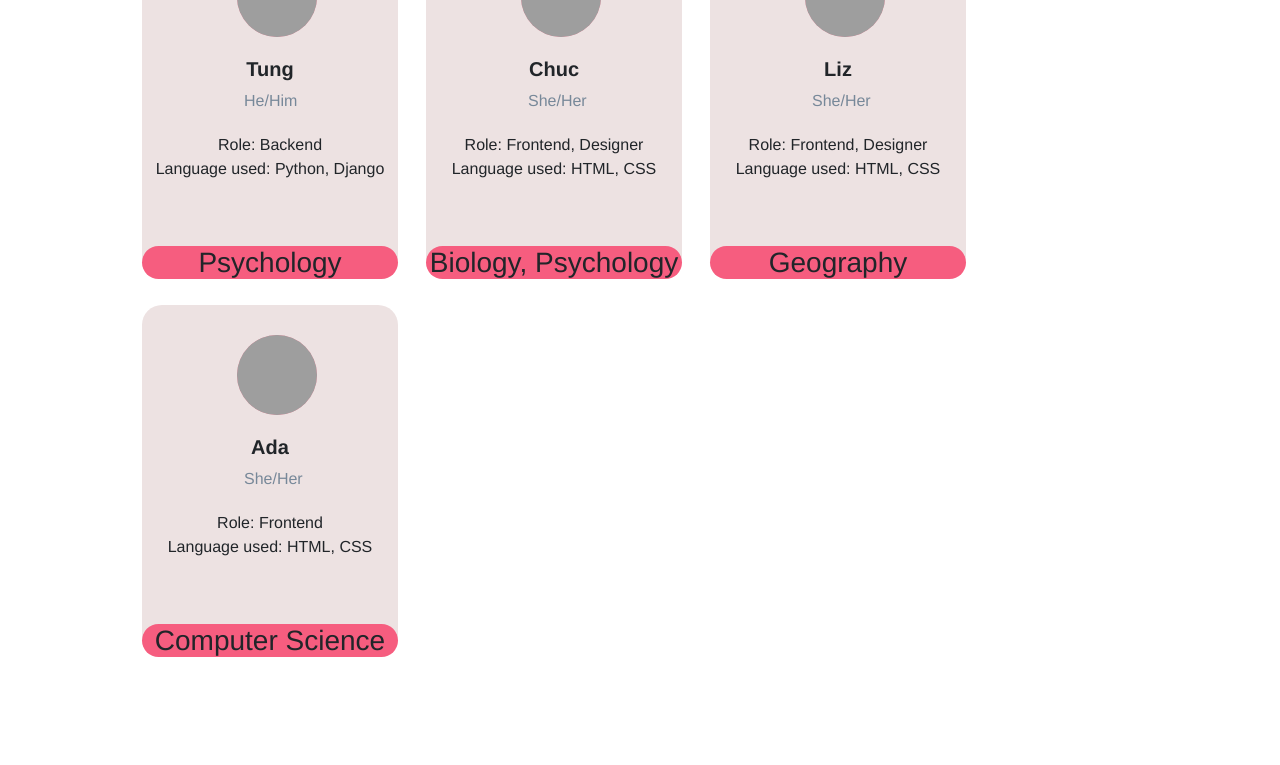
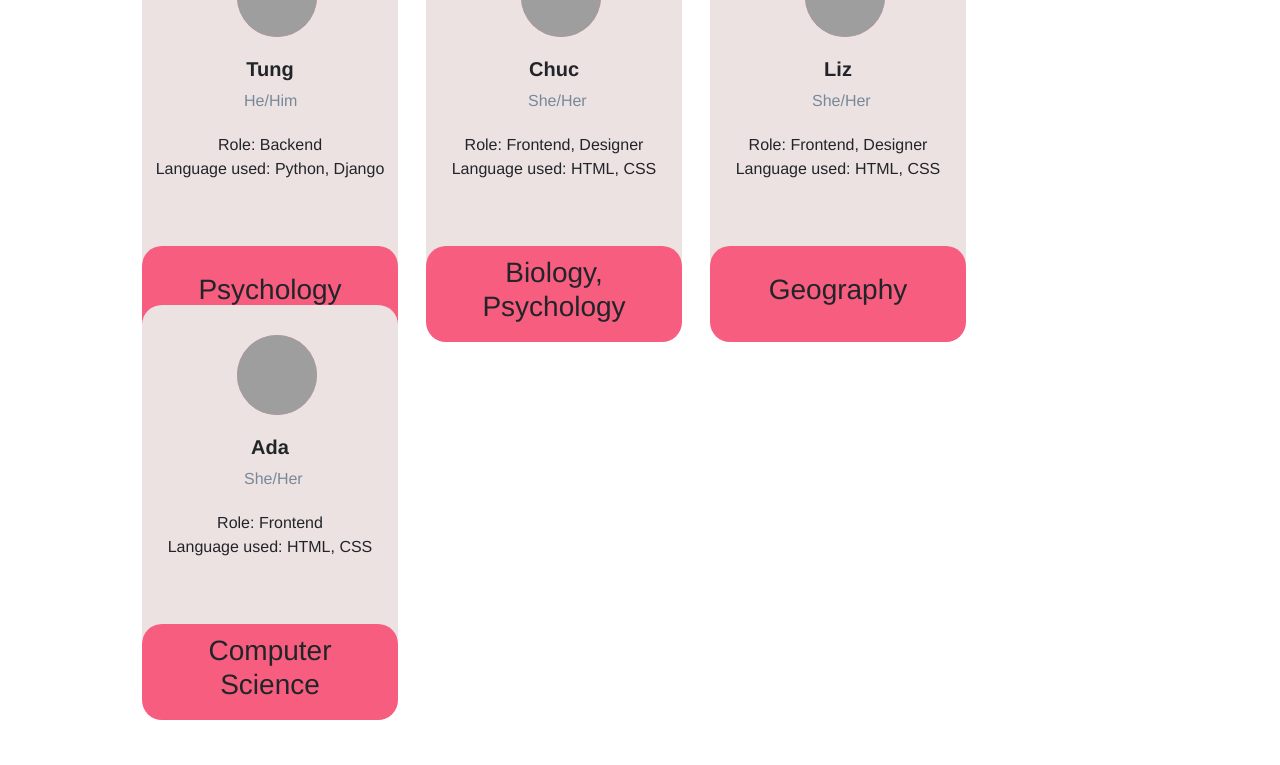
Before and after one commit to ada-vu/teamfinder, a Django app: page /core/ in a window 1280 px wide. Shown: the part 1370-2135 px from the top of the page. Run offline with Django 3.2, Linux system fonts and the light colour scheme; grey boxes are pictures that could not be loaded.

Commit message:
Fixed padding in meet the team

```diff
--- a/core/static/css/index.css
+++ b/core/static/css/index.css
@@ -5,21 +5,23 @@
 
 .sub-title {
   text-align: right;
-    font-family: -apple-system, BlinkMacSystemFont, 'Segoe UI', Roboto, Oxygen, Ubuntu, Cantarell, 'Open Sans', 'Helvetica Neue', sans-serif;
+  font-family: -apple-system, BlinkMacSystemFont, "Segoe UI", Roboto, Oxygen,
+    Ubuntu, Cantarell, "Open Sans", "Helvetica Neue", sans-serif;
   font-size: 20px;
   font-weight: 300;
 }
 
 .explore-button {
-    float:right;
-    margin:10px;
+  float: right;
+  margin: 10px;
   margin-top: 100px;
   border-radius: 20px;
   width: 135px;
   height: 35px;
-    background-color: #D6D6D6;
+  background-color: #d6d6d6;
   border-color: transparent;
-    font-family: -apple-system, BlinkMacSystemFont, 'Segoe UI', Roboto, Oxygen, Ubuntu, Cantarell, 'Open Sans', 'Helvetica Neue', sans-serif;
+  font-family: -apple-system, BlinkMacSystemFont, "Segoe UI", Roboto, Oxygen,
+    Ubuntu, Cantarell, "Open Sans", "Helvetica Neue", sans-serif;
 }
 
 .explore-button:hover {
@@ -43,7 +45,7 @@
 .card {
   margin: 14px;
   border-radius: 20px;
-    background-color: #EDE2E2;
+  background-color: #ede2e2;
   border-color: transparent;
 }
 
@@ -60,7 +62,7 @@
 .team-card {
   margin: 14px;
   border-radius: 20px;
-    background-color: #EDE2E2;
+  background-color: #ede2e2;
   border-color: transparent;
   height: 350px;
 }
@@ -70,12 +72,12 @@
   width: 80px;
   background-color: #f6849c;
   border-radius: 50%;
-    margin-top:30px;
-    margin-left:95px;
+  margin-top: 30px;
+  margin-left: 95px;
 }
 
 .name {
-    margin-top:20px;
+  margin-top: 20px;
   text-align: center;
   font-weight: 900;
 }
@@ -86,13 +88,18 @@
 }
 
 .description {
-    margin-top:20px;
+  margin-top: 20px;
   text-align: center;
 }
 
 .job {
-    margin-top:65px;
+  height: 6rem;
+  padding: 0 1rem;
+  margin-top: 65px;
   text-align: center;
   background-color: #f65d7f;
   border-radius: 20px;
+  display: flex;
+  align-items: center;
+  justify-content: center;
 }
--- a/core/templates/index.html
+++ b/core/templates/index.html
@@ -92,7 +92,7 @@
             <h5 class="name">Tung</h5>
             <h8 class="pronouns">He/Him</h8>
             <p class="description">Role: Backend <br> Language used: Python, Django</p>
-            <h3 class="job">Psychology</h3>
+            <div class="job"><h3>Psychology</h3></div>
         </div>
 
         <div class="team-card" style="width: 16rem;">
@@ -100,7 +100,7 @@
             <h5 class="name">Chuc</h5>
             <h8 class="pronouns">She/Her</h8>
             <p class="description">Role: Frontend, Designer <br> Language used: HTML, CSS</p>
-            <h3 class="job">Biology, Psychology</h3>
+            <div class="job"><h3>Biology, Psychology</h3></div>
         </div>
 
         <div class="team-card" style="width: 16rem;">
@@ -108,7 +108,7 @@
             <h5 class="name">Liz</h5>
             <h8 class="pronouns">She/Her</h8>
             <p class="description">Role: Frontend, Designer <br> Language used: HTML, CSS</p>
-            <h3 class="job">Geography</h3>
+            <div class="job"><h3>Geography</h3></div>
         </div>
 
         <div class="team-card" style="width: 16rem;">
@@ -116,7 +116,7 @@
             <h5 class="name">Ada</h5>
             <h8 class="pronouns">She/Her</h8>
             <p class="description">Role: Frontend <br> Language used: HTML, CSS</p>
-            <h3 class="job">Computer Science</h3>
+            <div class="job"><h3>Computer Science</h3></div>
         </div>
 
     </div>
```
Lines whose indentation alone changed are shown as unchanged.
